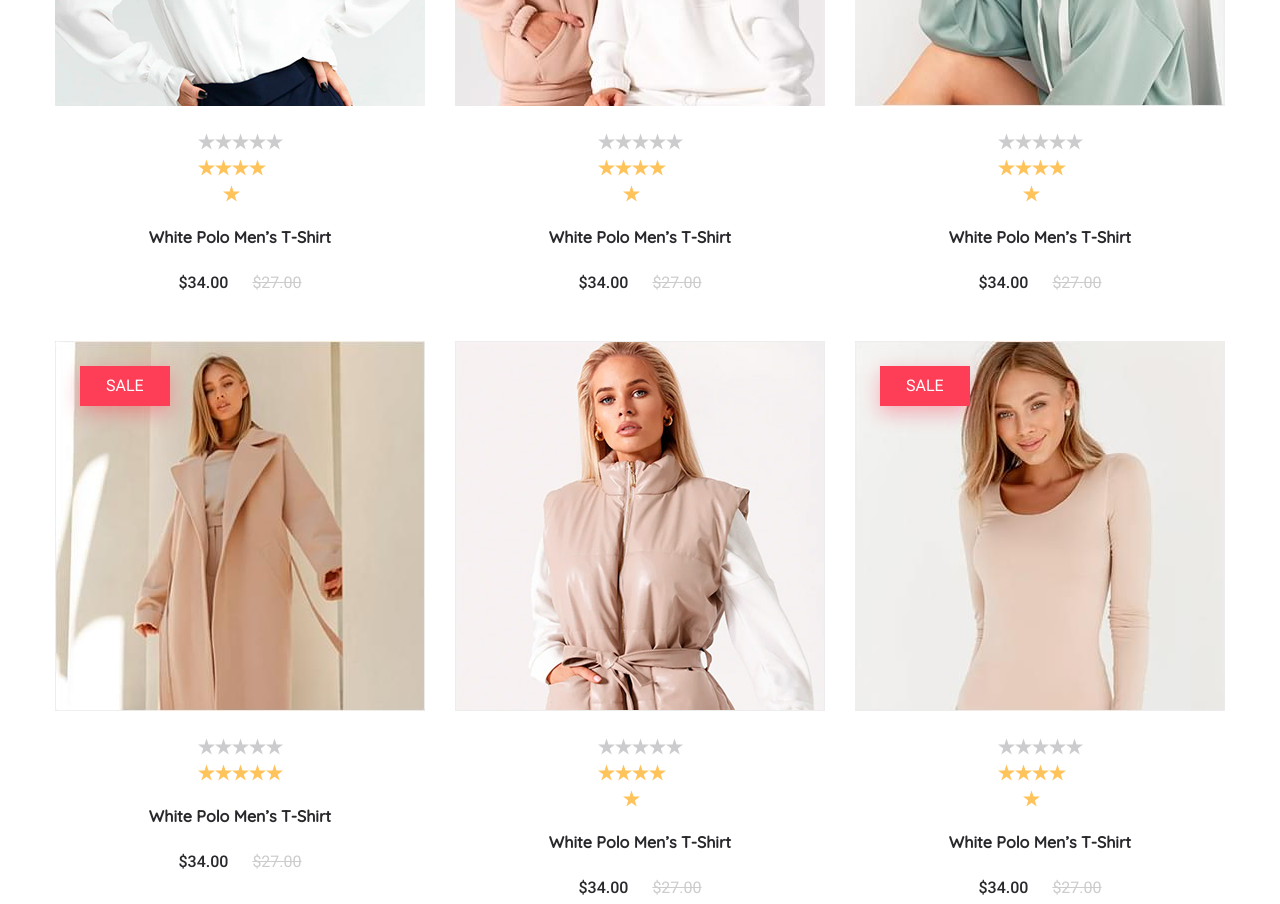
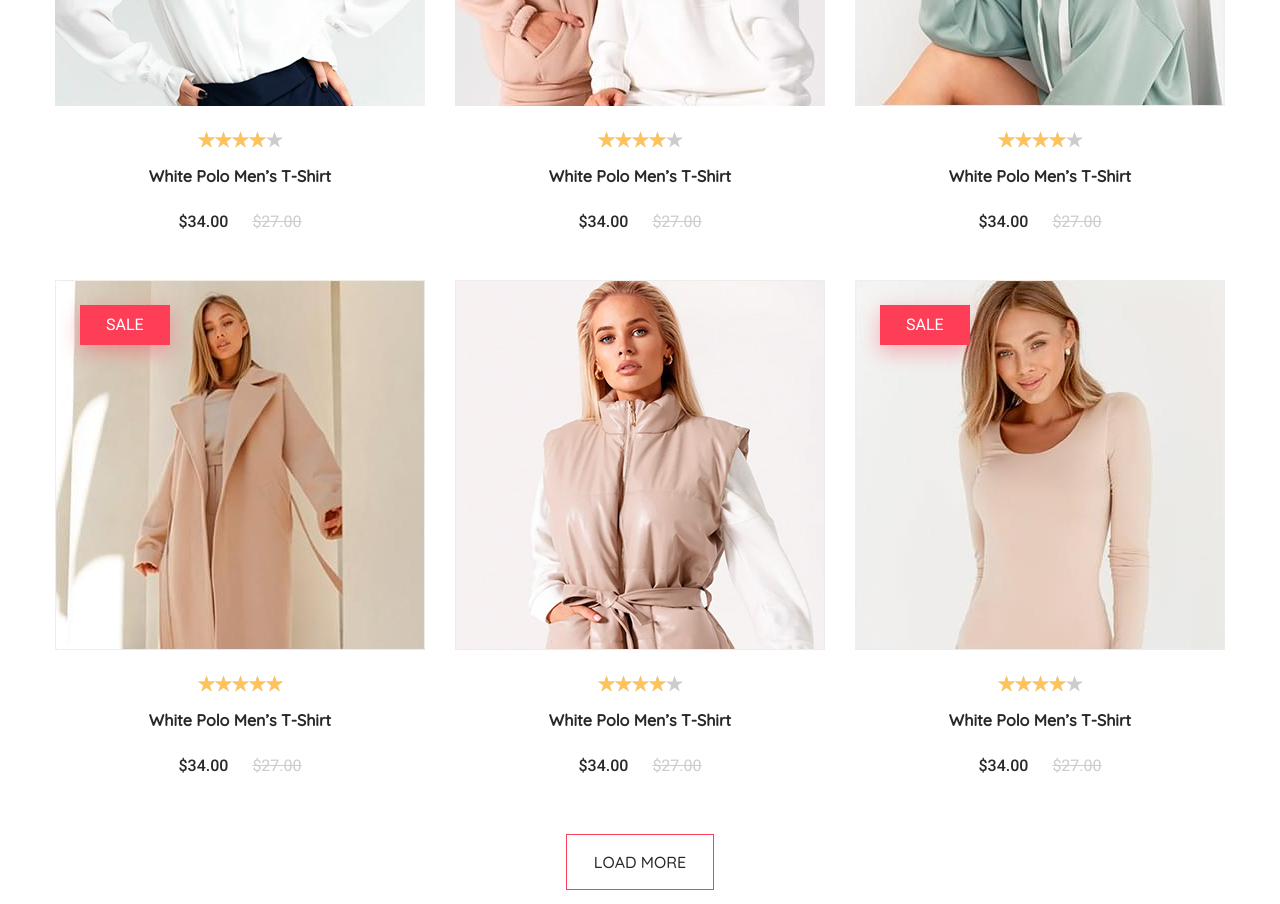
Before and after one commit to Dmitriy-Front13/magazin, a plain HTML site: page index.html in a window 1280 px wide. Shown: the part 3460-4364 px from the top of the page. Drawn offline with nearby package versions, Linux system fonts and the light colour scheme; files whose address does not match are found by name.

Commit message:
fix styles

```diff
--- a/app/scss/_libs.scss
+++ b/app/scss/_libs.scss
@@ -1,3 +1,3 @@
-@import '../../node_modules/slick-carousel/slick/slick.scss';
-@import '../../node_modules/@fancyapps/ui/dist/fancybox/fancybox.css';
-@import '../../node_modules/rateyo/src/jquery.rateyo.css';
+@import '../../node_modules/slick-carousel/slick/slick';
+@import '../../node_modules/@fancyapps/ui/dist/fancybox/fancybox';
+@import '../../node_modules/rateyo/src/jquery.rateyo';
```
Also changed, not shown: app/css/style.min.css.
